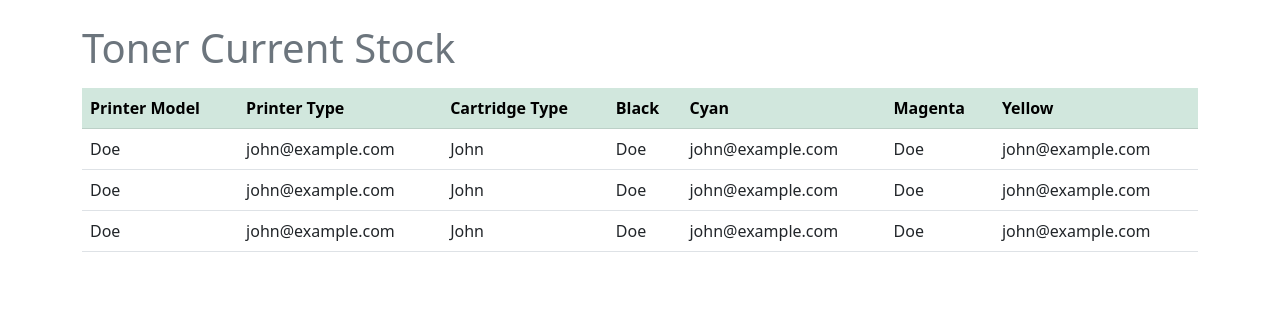
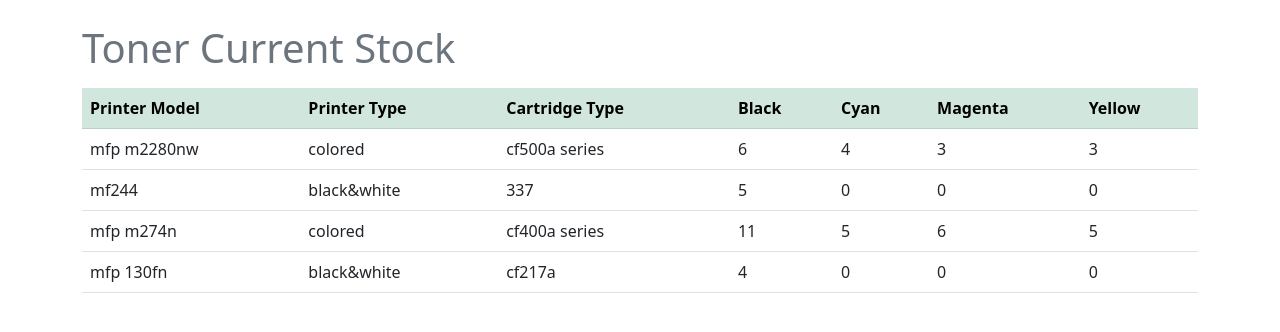
Before and after one commit to Pomz010/apc, a PHP site: page / in a window 1280 px wide. Shown: the part 56-388 px from the top of the page. Run offline with PHP 8.4, Linux system fonts and the light colour scheme; data comes from the database, SQL or seed files in the repository.

Commit message:
Add files via upload

```diff
--- /dev/null
+++ b/toner/control/tonerStock.ctrl.php
@@ -0,0 +1,9 @@
+<?php
+require_once "./model/tonerStock.mdl.php";
+
+class tonerStockCtrl {
+    public function getStock() {
+        $displayStock = new TonerStockMdl();
+        return $displayStock->getTonerStock();
+    }
+}
--- a/toner/index.php
+++ b/toner/index.php
@@ -2,6 +2,39 @@
 include "./includes/autoload.inc.php";
 require_once "./includes/header.inc.php";
 require_once "./control/transaction.ctrl.php";
+require_once "./control/tonerStock.ctrl.php";
+?>
+
+<?php
+
+    if ($_SERVER['REQUEST_METHOD'] == 'POST') {
+        // User input submitted to create data
+        if(isset($_POST['submit'])) {
+            $date = $_POST['date'];
+            $cartridge_type = $_POST['cartridge_type'];
+            $black_qty = $_POST['black_qty'];
+            $cyan_qty = $_POST['cyan_qty'];
+            $magenta_qty = $_POST['magenta_qty'];
+            $yellow_qty = $_POST['yellow_qty'];
+            $employeeId = $_POST['employeeId'];
+            $transactionType = $_POST['transactionType'];
+
+            $transaction = new Transaction(
+                $date,
+                $cartridge_type,
+                $black_qty,
+                $cyan_qty,
+                $magenta_qty,
+                $yellow_qty,
+                $employeeId,
+                $transactionType
+            );
+
+        $transaction->setTransaction();
+        }
+        header('Location: ' . $_SERVER['REQUEST_URI']);
+        exit;
+    }
 ?>
 
 <!-- Header Nav -->
@@ -119,63 +152,29 @@ require_once "./control/transaction.ctrl.php";
         </tr>
         </thead>
         <tbody>
-        <tr>
-            <td>Doe</td>
-            <td>john@example.com</td>
-            <td>John</td>
-            <td>Doe</td>
-            <td>john@example.com</td>
-            <td>Doe</td>
-            <td>john@example.com</td>
-        </tr>
-        <tr>
-            <td>Doe</td>
-            <td>john@example.com</td>
-            <td>John</td>
-            <td>Doe</td>
-            <td>john@example.com</td>
-            <td>Doe</td>
-            <td>john@example.com</td>
-        </tr>
-        <tr>
-            <td>Doe</td>
-            <td>john@example.com</td>
-            <td>John</td>
-            <td>Doe</td>
-            <td>john@example.com</td>
-            <td>Doe</td>
-            <td>john@example.com</td>
-        </tr>
+        <?php
+
+            $displayToner = new tonerStockCtrl();
+            $rows = $displayToner->getStock();
+
+            foreach($rows  as $row) {
+                $table = <<<_TR
+                    <tr>
+                        <td>{$row['model']}</td>
+                        <td>{$row['printer_type']}</td>
+                        <td>{$row['cartridge_type']}</td>
+                        <td>{$row['SUM(black)']}</td>
+                        <td>{$row['SUM(cyan)']}</td>
+                        <td>{$row['SUM(magenta)']}</td>
+                        <td>{$row['SUM(yellow)']}</td>
+                    </tr>
+                _TR;
+                echo $table;
+            }
+        ;?>
         </tbody>
     </table>
 </div>
 
 <script src="https://cdn.jsdelivr.net/npm/bootstrap@5.2.3/dist/js/bootstrap.bundle.min.js" integrity="sha384-kenU1KFdBIe4zVF0s0G1M5b4hcpxyD9F7jL+jjXkk+Q2h455rYXK/7HAuoJl+0I4" crossorigin="anonymous"></script>
-
-<?php
-// User input submitted to create data
-    if(isset($_POST['submit'])) {
-        $date = $_POST['date'];
-        $cartridge_type = $_POST['cartridge_type'];
-        $black_qty = $_POST['black_qty'];
-        $cyan_qty = $_POST['cyan_qty'];
-        $magenta_qty = $_POST['magenta_qty'];
-        $yellow_qty = $_POST['yellow_qty'];
-        $employeeId = $_POST['employeeId'];
-        $transactionType = $_POST['transactionType'];
-
-        $transaction = new Transaction(
-            $date,
-            $cartridge_type,
-            $black_qty,
-            $cyan_qty,
-            $magenta_qty,
-            $yellow_qty,
-            $employeeId,
-            $transactionType
-        );
-
-       $transaction->setTransaction();
-    }
-?>
 <?php require_once "./includes/footer.inc.php"; ?>
--- /dev/null
+++ b/toner/model/tonerStock.mdl.php
@@ -0,0 +1,32 @@
+<?php
+class TonerStockMdl {
+    public function getTonerStock() {
+        $sql = "SELECT
+                    model,
+                    printer_type,
+                    cartridge_type,
+                    SUM(black),
+                    SUM(cyan),
+                    SUM(magenta),
+                    SUM(yellow)
+                FROM
+                    `transaction`
+                JOIN
+                    `printer`
+                ON
+                    `transaction`.`printer_id` = `printer`.`printer_id`
+                GROUP BY
+                    transaction.printer_id;";
+
+        try {
+            require 'pdo-connect.php';
+            $pdo->setAttribute(PDO::ATTR_ERRMODE, PDO::ERRMODE_EXCEPTION);
+            $rows = $pdo->query($sql);
+        } catch (PDOException $e) {
+            $statement = $e->getMessage();
+        }
+
+        return $rows;
+
+    }
+}
--- a/toner/model/tonerTransaction.mdl.php
+++ b/toner/model/tonerTransaction.mdl.php
@@ -1,5 +1,4 @@
 <?php
-
 class TonerEntry {
     private string $date;
     private string $cartridgeType;
@@ -31,8 +30,10 @@ class TonerEntry {
     }
 
     public function setTonerEntry() {
-        require_once 'pdo-connect.php';
-        $sql = "INSERT INTO transaction (`date`, printer_id, black, cyan, magenta, yellow, employee_id, movement_id)
+        try {
+            require 'pdo-connect.php';
+            $sql = "INSERT INTO
+                        transaction (`date`, printer_id, black, cyan, magenta, yellow, employee_id, movement_id)
                     VALUES (
                         '{$this->date}',
                         '{$this->cartridgeType}',
@@ -43,16 +44,12 @@ class TonerEntry {
                         '{$this->employeeId}',
                         '{$this->transactionType}'
                         )";
-
-        try {
-            if ($pdo) {
-                $result = $pdo->exec($sql);
-                $statement = "Connected to the $db database successfully!";
-            }
+            $pdo->setAttribute(PDO::ATTR_ERRMODE, PDO::ERRMODE_EXCEPTION);
+            $result = $pdo->query($sql);
         } catch (PDOException $e) {
             $statement = $e->getMessage();
         }
 
-        return $result;
+        // return $result;
     }
 }
```
Lines whose indentation alone changed are shown as unchanged.
